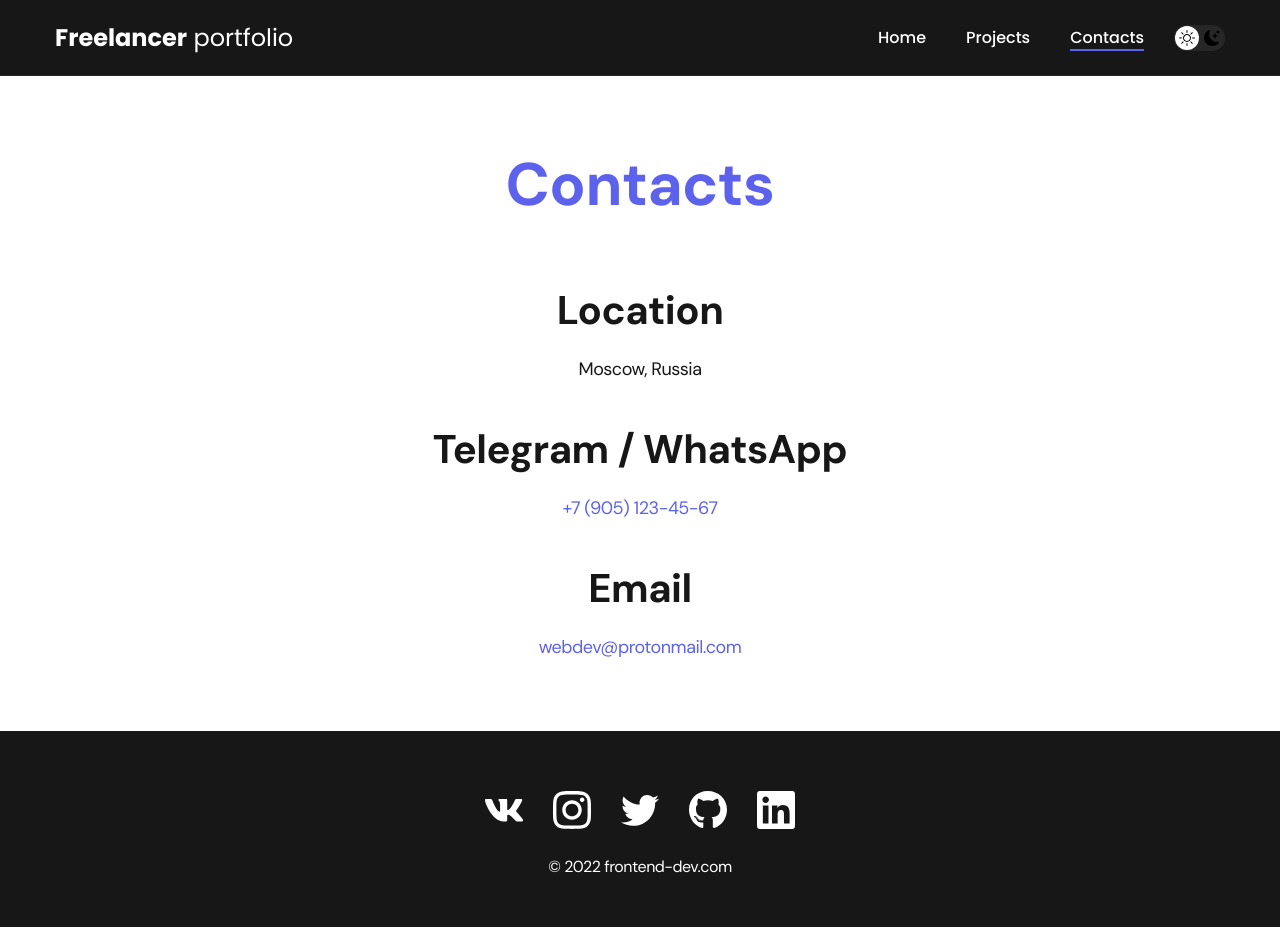
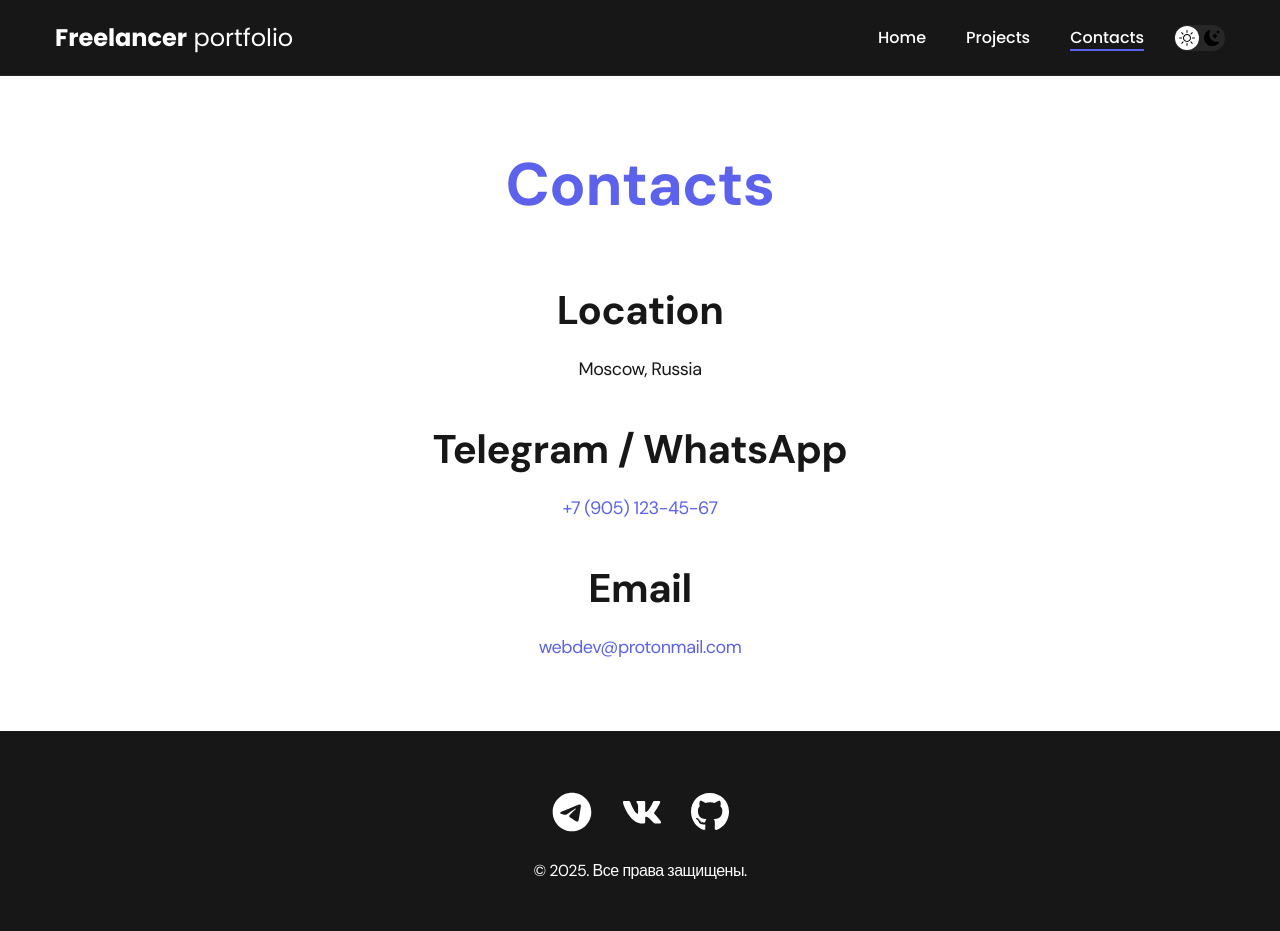
Before and after one commit to Galiyaga/portfolio, a React (Create React App) app: page /contacts in a window 1280 px wide. Built offline with nearby package versions, Linux system fonts and the light colour scheme.

Commit message:
добавлена ссылка на телеграм с иконкой, копирайт

```diff
--- a/src/components/footer/Footer.js
+++ b/src/components/footer/Footer.js
@@ -1,9 +1,15 @@
 import "./style.css";
-import inst from "../../img/icons/instagram.svg";
 import vk from "../../img/icons/vk.svg";
-import x from "../../img/icons/twitter.svg";
 import gh from "../../img/icons/gitHub.svg";
-import lkd from "../../img/icons/linkedIn.svg";
+import tg from "../../img/icons/telegram.svg";
+
+function Copyright() {
+  return (
+    <p className="copyright">
+      {`© ${new Date().getFullYear()}. Все права защищены.`}
+    </p>
+  );
+}
 
 const Footer = () => {
   return (
@@ -12,34 +18,22 @@ const Footer = () => {
         <div className="footer__wrapper">
           <ul className="social">
             <li className="social__item">
-              <a href="#!">
+              <a href="https://t.me/hikitzo">
+                <img src={tg} alt="Link" />
+              </a>
+            </li>
+            <li className="social__item">
+              <a href="https://vk.com/dikabashok">
                 <img src={vk} alt="Link" />
               </a>
             </li>
             <li className="social__item">
-              <a href="#!">
-                <img src={inst} alt="Link" />
-              </a>
-            </li>
-            <li className="social__item">
-              <a href="#!">
-                <img src={x} alt="Link" />
-              </a>
-            </li>
-            <li className="social__item">
-              <a href="#!">
+              <a href="https://github.com/Galiyaga">
                 <img src={gh} alt="Link" />
               </a>
             </li>
-            <li className="social__item">
-              <a href="#!">
-                <img src={lkd} alt="Link" />
-              </a>
-            </li>
           </ul>
-          <div className="copyright">
-            <p>© 2022 frontend-dev.com</p>
-          </div>
+          <Copyright />
         </div>
       </div>
     </footer>
--- a/src/components/footer/style.css
+++ b/src/components/footer/style.css
@@ -21,7 +21,3 @@
 .copyright {
 	font-size: 16px;
 }
-
-.copyright p + p {
-	margin-top: 0.5em;
-}
```
Also changed, not shown: src/img/icons/telegram.svg (added).
